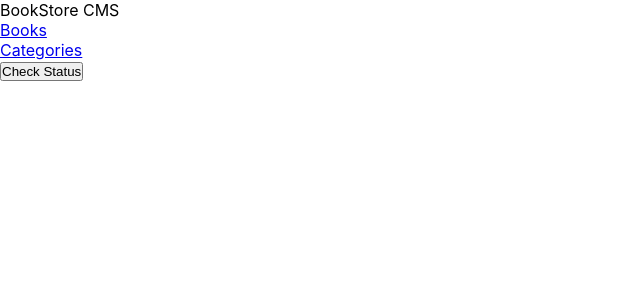
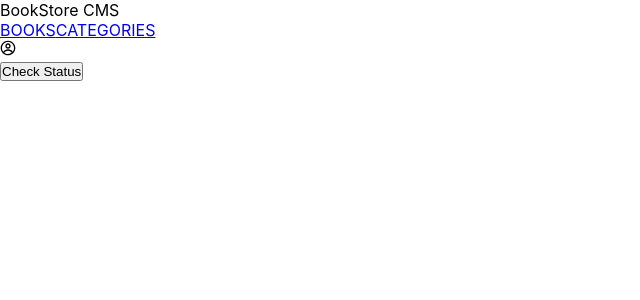
Before and after one commit to imranhossainemi/bookstore, a React (Create React App) app: page /categories in a window 1280 px wide. Shown: the top 300 px of the page, without its empty margins (0-640 px from the left). Built offline with nearby package versions, Linux system fonts and the light colour scheme.

Commit message:
Update Navbar.js

```diff
--- a/src/components/Navbar.js
+++ b/src/components/Navbar.js
@@ -1,15 +1,19 @@
 import React from 'react';
-import { Link } from 'react-router-dom';
+import { NavLink } from 'react-router-dom';
+import { CgProfile } from 'react-icons/cg';
 
 const Navbar = () => (
-  <div className="navbar">
-    <div className="heading">BookStore CMS</div>
-    <div className="links">
-      <ul>
-        <li><Link to="/">Books</Link></li>
-        <li><Link to="/categories">Categories</Link></li>
-      </ul>
+  <div className="flex navbar">
+    <div className="flex section1">
+      <div className="heading">BookStore CMS</div>
+      <div>
+        <ul>
+          <NavLink className="links" to="/">BOOKS</NavLink>
+          <NavLink className="links" to="/categories">CATEGORIES</NavLink>
+        </ul>
+      </div>
     </div>
+    <span><CgProfile className="profile" /></span>
   </div>
 );
 
```
